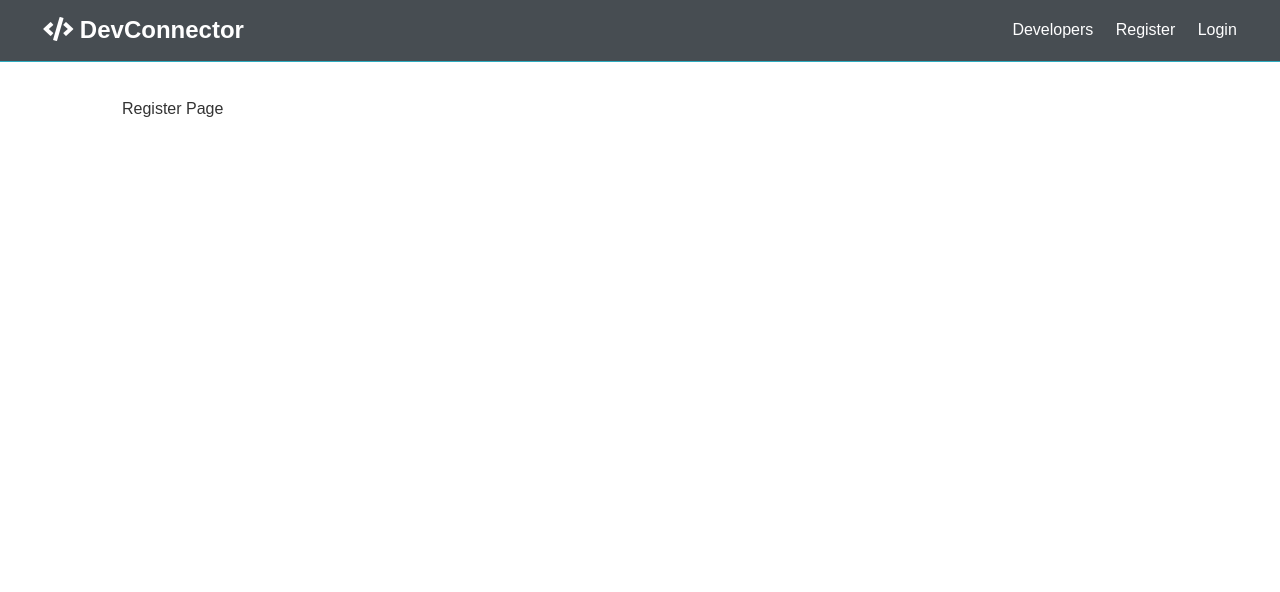
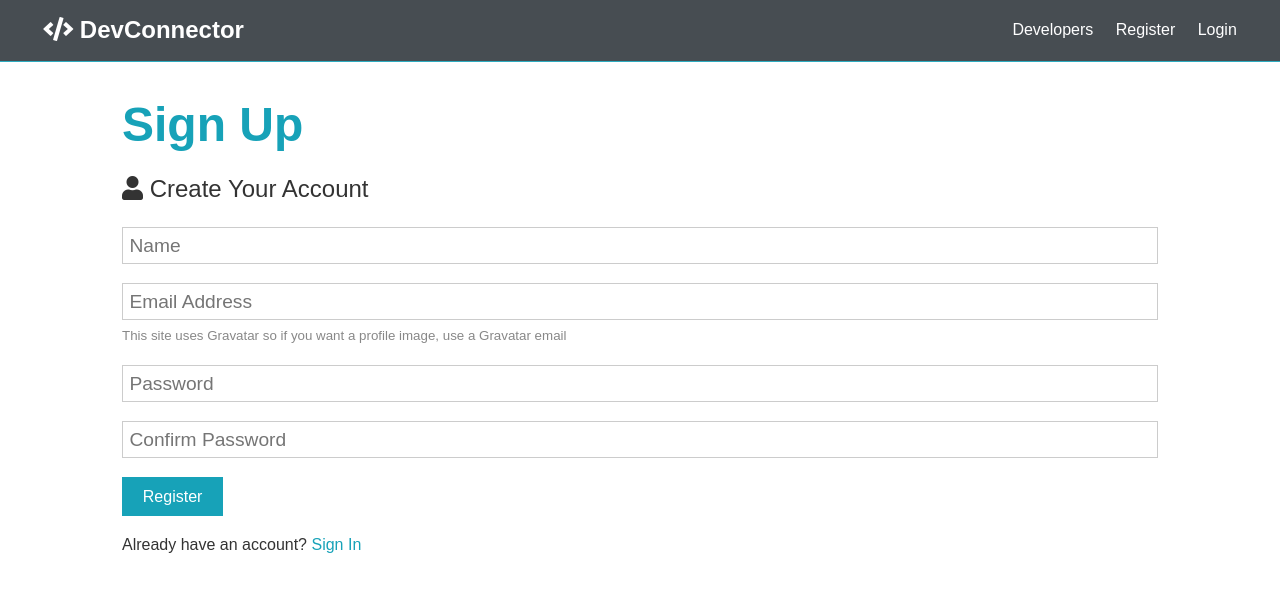
Before and after one commit to oguzhanturgut/HYFProject, a React (Create React App) app in the folder client/: page /register in a window 1280 px wide. Shown: the top 592 px of the page. Built offline with nearby package versions, Linux system fonts and the light colour scheme; the HTML template or start-up script is replaced by a standard one.

Commit message:
Add Login and Register components

```diff
--- a/client/src/components/auth/Login.js
+++ b/client/src/components/auth/Login.js
@@ -1,7 +1,51 @@
-import React from 'react';
+import React, { Fragment, useState } from 'react';
+import { Link } from 'react-router-dom';
 
 const Login = () => {
-  return <div>Login Page</div>;
+  const [formData, setFormData] = useState({ email: '', password: '' });
+
+  const { email, password } = formData;
+
+  const onChangeHandler = e => setFormData({ ...formData, [e.target.name]: e.target.value });
+
+  const onSubmitHandler = async e => {
+    e.preventDefault();
+
+    console.log(formData);
+  };
+  return (
+    <Fragment>
+      <h1 className='large text-primary'>Sign In</h1>
+      <p className='lead'>
+        <i className='fas fa-user'></i> Sign into Your Account
+      </p>
+      <form className='form' action='dashboard.html'>
+        <div className='form-group'>
+          <input
+            type='email'
+            placeholder='Email Address'
+            name='email'
+            value={email}
+            onChange={e => onChangeHandler(e)}
+            required
+          />
+        </div>
+        <div className='form-group'>
+          <input
+            type='password'
+            placeholder='Password'
+            name='password'
+            value={email}
+            onChange={e => onChangeHandler(e)}
+          />
+        </div>
+        <input type='submit' className='btn btn-primary' value='Login' />
+      </form>
+      <p className='my-1'>
+        Don't have an account? <Link to='/register'>Sign Up</Link>
+      </p>
+    </Fragment>
+  );
 };
 
 export default Login;
--- a/client/src/components/auth/Register.js
+++ b/client/src/components/auth/Register.js
@@ -1,7 +1,78 @@
-import React from 'react';
+import React, { Fragment, useState } from 'react';
+import { Link } from 'react-router-dom';
 
 const Register = () => {
-  return <div>Register Page</div>;
+  const [formData, setFormData] = useState({ name: '', email: '', password: '', password2: '' });
+
+  const { name, email, password, password2 } = formData;
+
+  const onChangeHandler = e => setFormData({ ...formData, [e.target.name]: e.target.value });
+
+  const onSubmitHandler = async e => {
+    e.preventDefault();
+    if (password !== password2) {
+      console.log('Passwords do not match');
+    } else {
+      console.log(formData);
+    }
+  };
+
+  return (
+    <Fragment>
+      <h1 className='large text-primary'>Sign Up</h1>
+      <p className='lead'>
+        <i className='fas fa-user'></i> Create Your Account
+      </p>
+      <form className='form' onSubmit={e => onSubmitHandler(e)}>
+        <div className='form-group'>
+          <input
+            type='text'
+            placeholder='Name'
+            name='name'
+            value={name}
+            onChange={e => onChangeHandler(e)}
+            required
+          />
+        </div>
+        <div className='form-group'>
+          <input
+            type='email'
+            placeholder='Email Address'
+            name='email'
+            value={email}
+            onChange={e => onChangeHandler(e)}
+          />
+          <small className='form-text'>
+            This site uses Gravatar so if you want a profile image, use a Gravatar email
+          </small>
+        </div>
+        <div className='form-group'>
+          <input
+            type='password'
+            placeholder='Password'
+            name='password'
+            minLength='6'
+            value={password}
+            onChange={e => onChangeHandler(e)}
+          />
+        </div>
+        <div className='form-group'>
+          <input
+            type='password'
+            placeholder='Confirm Password'
+            name='password2'
+            minLength='6'
+            value={password2}
+            onChange={e => onChangeHandler(e)}
+          />
+        </div>
+        <input type='submit' className='btn btn-primary' value='Register' />
+      </form>
+      <p className='my-1'>
+        Already have an account? <Link to='/login'>Sign In</Link>
+      </p>
+    </Fragment>
+  );
 };
 
 export default Register;
```
Also changed, not shown: 1 other file (tests, documents, lock files or other folders).
